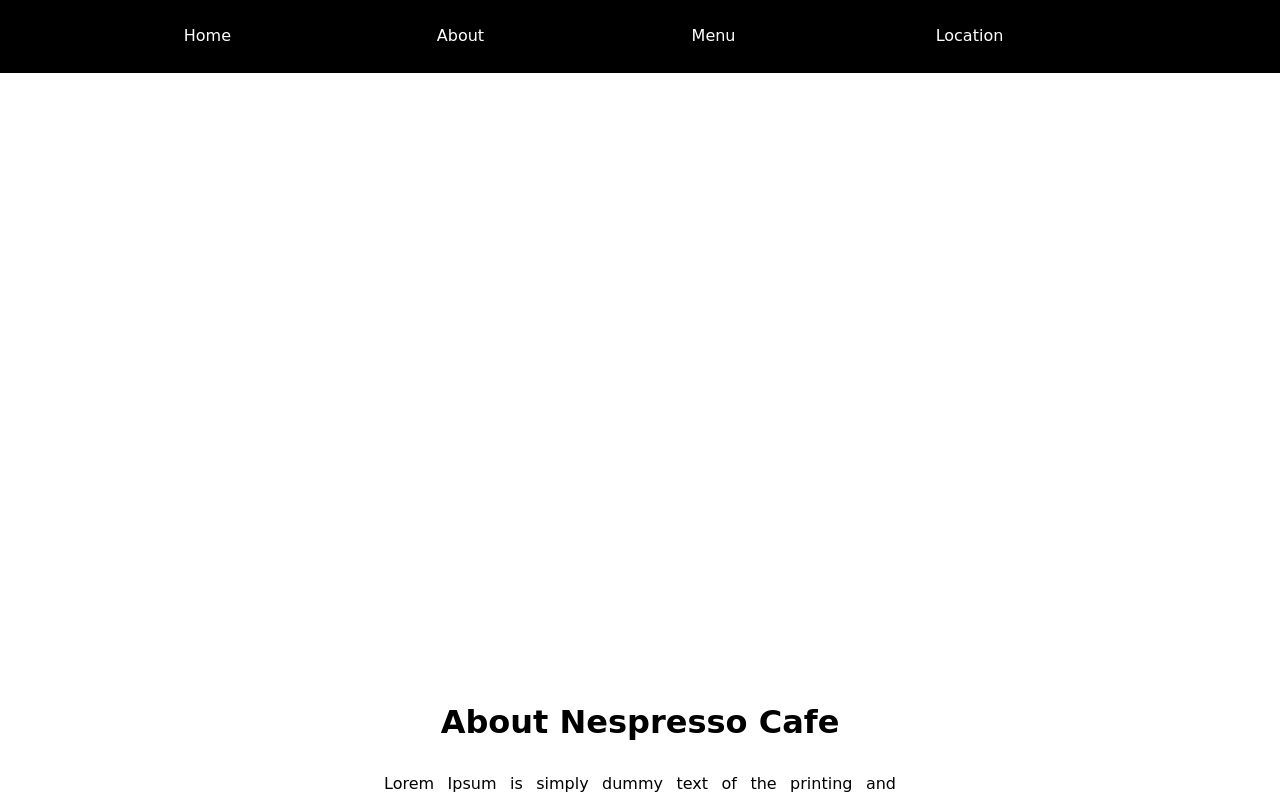
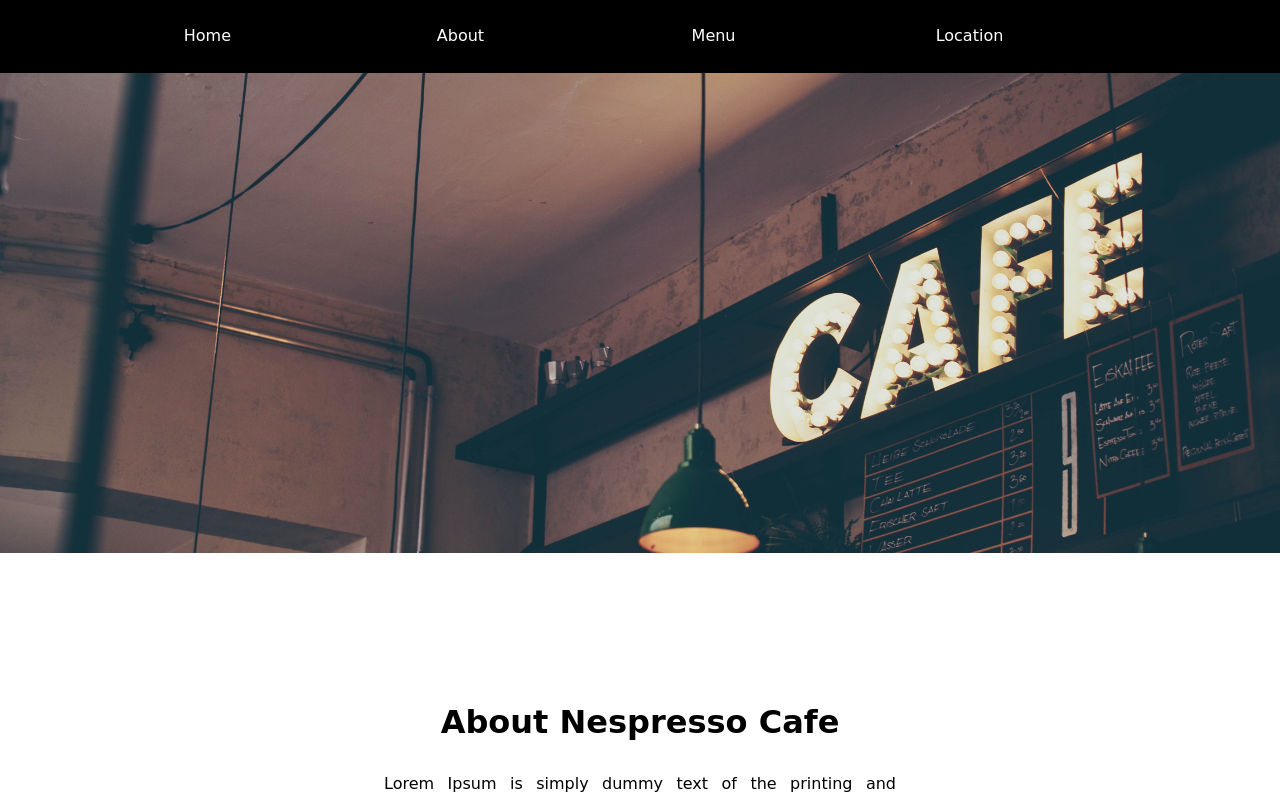
Before and after one commit to jboat92/nespressocafe, a plain HTML site: page index.html in a window 1280 px wide. Shown: the top 800 px of the page. Drawn offline with Linux system fonts and the light colour scheme.

Commit message:
Update main.css

```diff
--- a/CSS/main.css
+++ b/CSS/main.css
@@ -57,7 +57,7 @@ li a:hover{
 .flex-item2{
     height: 60vh;
     background-size: 100%;
-    background-image: url("CSS/images/cafebg.jpg");
+    background-image: url("images/cafebg.jpg");
     background-position: center;
     background-repeat: no-repeat;
     margin: 10 auto 10% 0 ;
```
